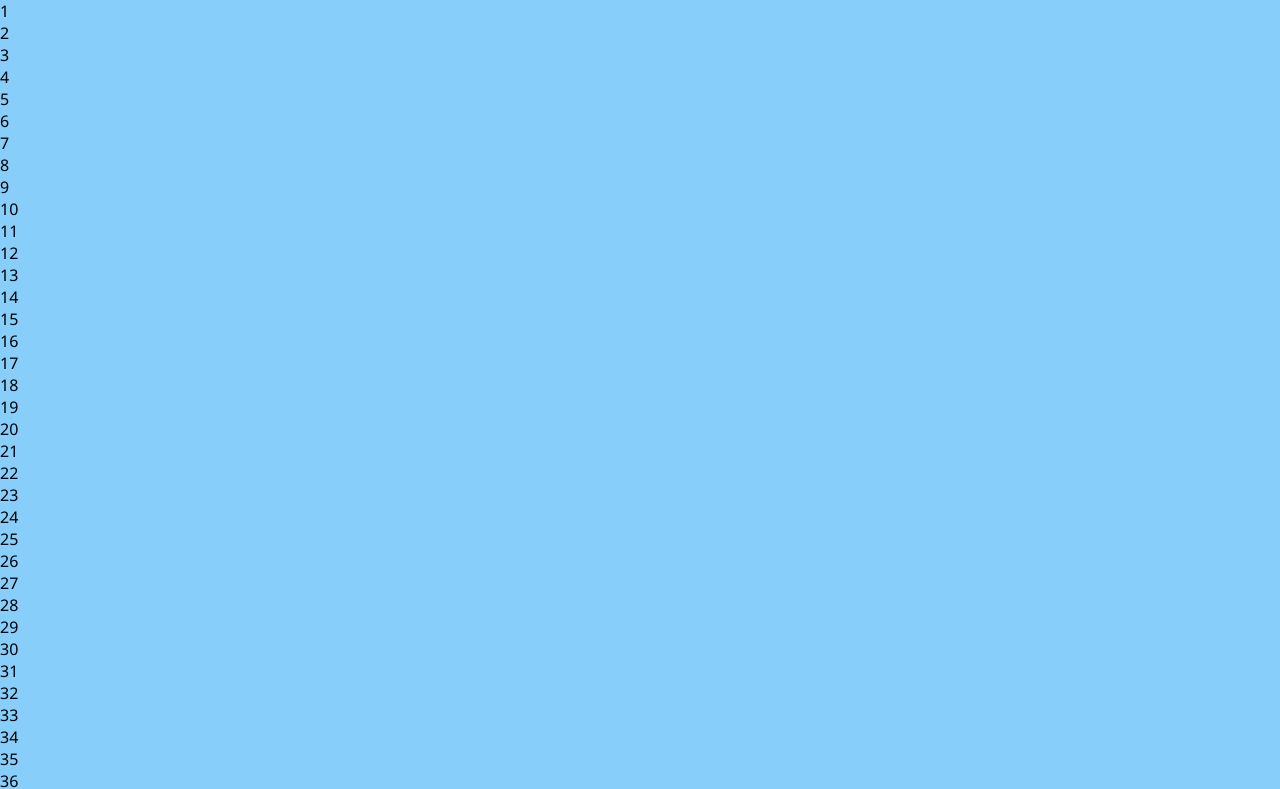
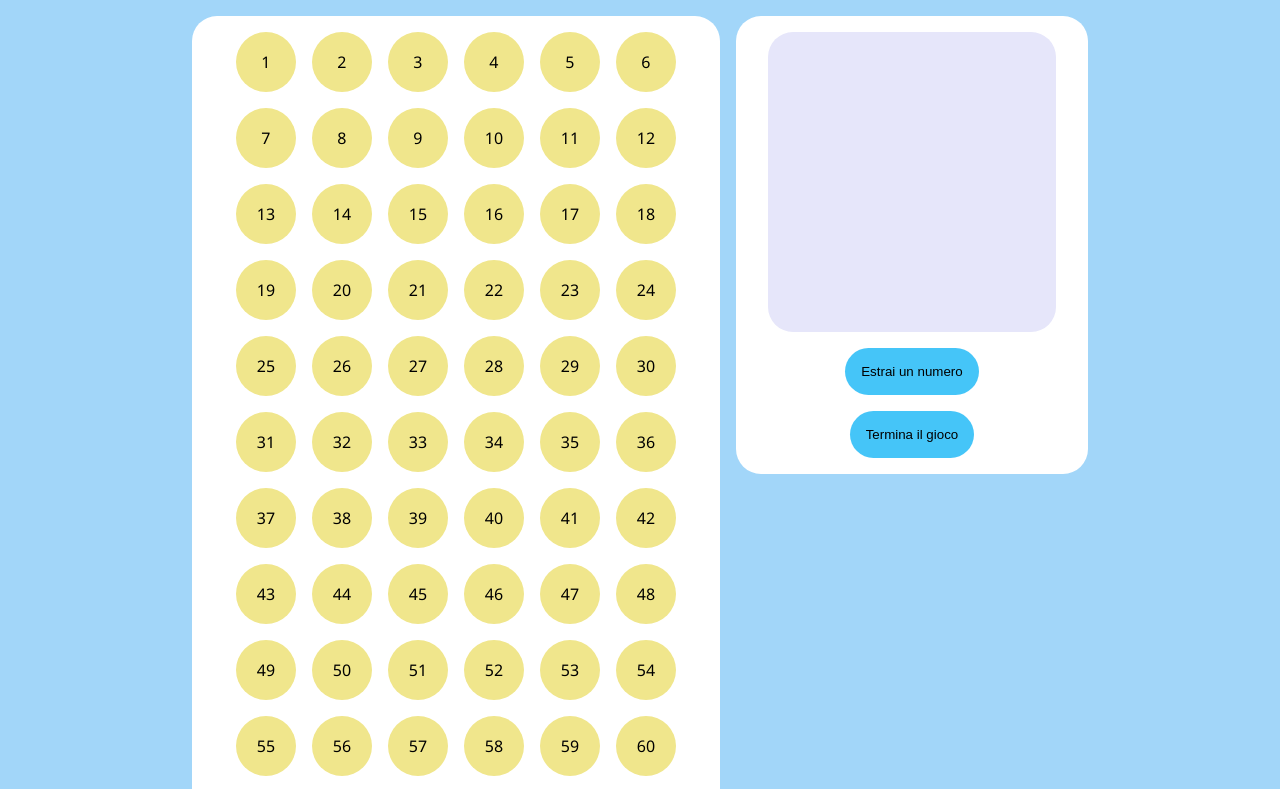
Before and after one commit to SalvatoreMangiacotti/web-tombola, a plain HTML site: page index.html in a window 1280 px wide. Shown: the top 789 px of the page. Drawn offline with Linux system fonts and the light colour scheme.

Commit message:
web-tombola layout , complete

```diff
--- a/css/style.css
+++ b/css/style.css
@@ -6,9 +6,73 @@
 
 body {
     font-family: 'Segoe UI', Tahoma, Geneva, Verdana, sans-serif;
-    background-color: lightskyblue;
+    background-color: #a2d6f9;
 }
 
 ul li {
     list-style: none;
 }
+
+#container {
+    margin: 0 auto;
+    width: 70%;
+    padding: 1rem 0;
+
+    display: flex;
+    align-items: start;
+    gap: 1rem;
+}
+
+#lista_numeri {
+    background-color: #ffffff;
+    border-radius: 25px;
+    padding: 1rem;
+    width: 60%;
+
+    display: flex;
+    flex-wrap: wrap;
+    justify-content: center;
+    gap: 1rem;
+}
+
+#lista_numeri > *{
+    background-color: khaki;
+    border-radius: 50%;
+    height: 60px;
+    width: 60px;
+
+    display: flex;
+    align-items: center;
+    justify-content: center;
+}
+
+#container_comandi {
+    background-color: #ffffff;
+    border-radius: 25px;
+    padding: 1rem;
+    width: 40%;
+
+    display: flex;
+    align-items: center;
+    flex-direction: column;
+    gap: 1rem;
+}
+
+#numero_estratto {
+    background-color: lavender;
+    border-radius: 25px;
+    height: 300px;
+    width: 90%;
+}
+
+#container_comandi button {
+    background-color: #45c5f8;
+    border-radius: 25px;
+    border: none;
+    padding: 1rem;
+}
+
+#container_comandi button:hover {
+    transform: scale(1.1);
+    cursor: pointer;
+}
--- a/index.html
+++ b/index.html
@@ -14,7 +14,7 @@
     <main>
 
         <div id="container">
-            <ul>
+            <ul id="lista_numeri">
                 <li>1</li>
                 <li>2</li>
                 <li>3</li>
```
